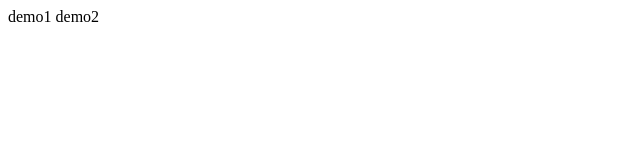
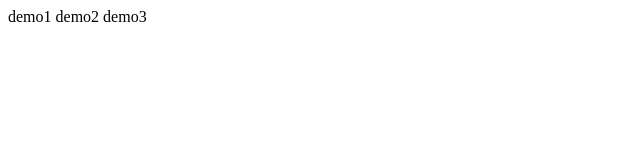
Before and after one commit to joshiswapnil7/git-totrtoise, a plain HTML site: page WebContent/WEB-INF/index.html in a window 1280 px wide. Shown: the full height of the page, 0-640 px from the left. Drawn offline with Linux system fonts and the light colour scheme.

Commit message:
4th commit

```diff
--- a/WebContent/WEB-INF/index.html
+++ b/WebContent/WEB-INF/index.html
@@ -8,5 +8,7 @@
 demo1
 
 demo2
+
+demo3
 </body>
 </html>
```
